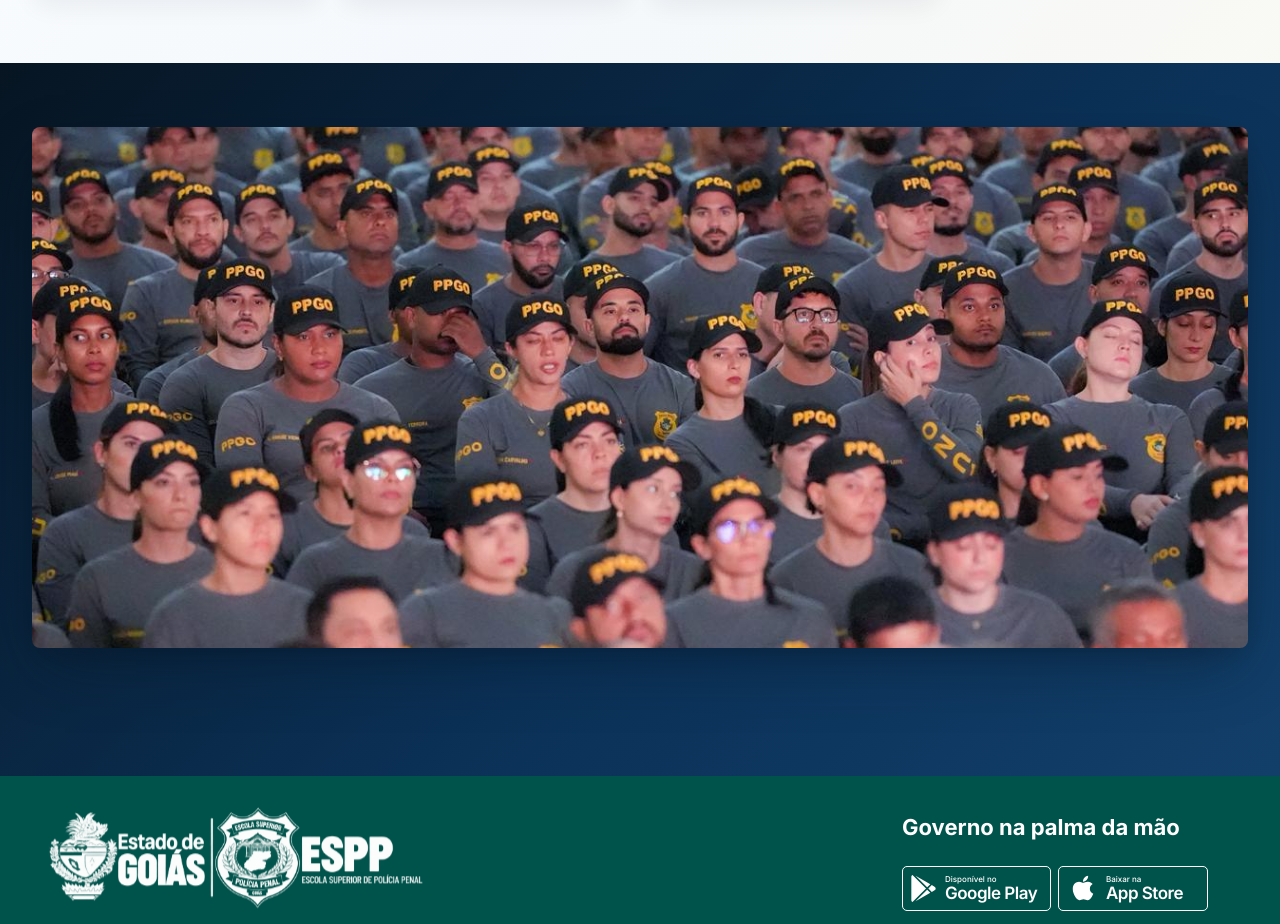
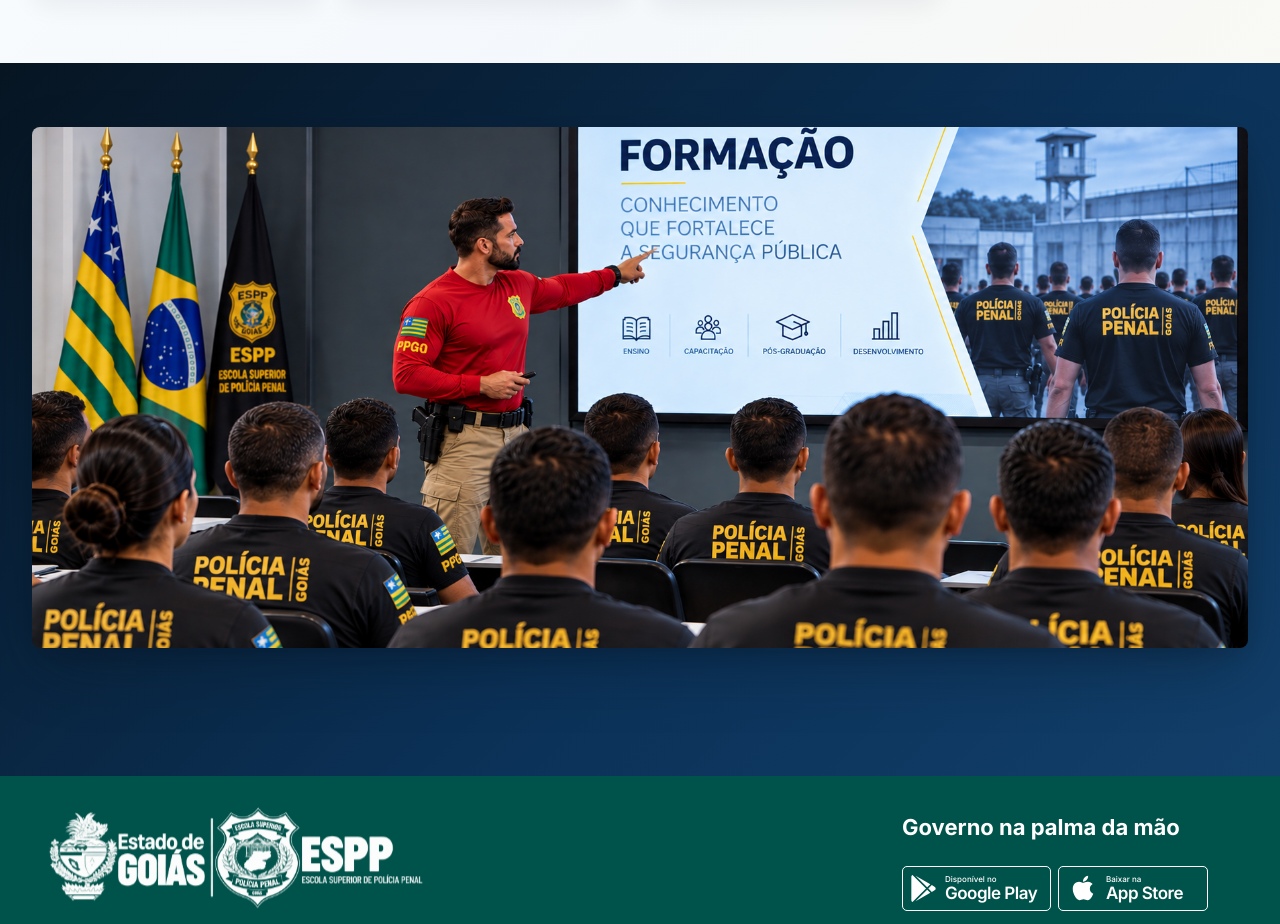
Before and after one commit to jhfmiguel/ppgo-espp-site, a Next.js app in the folder app/: page /formacao in a window 1280 px wide. Shown: the part 1263-2187 px from the top of the page. Built offline with nearby package versions, Linux system fonts and the light colour scheme.

Commit message:
ESPP 468 - atualiza fotografia da página de formação

```diff
--- a/app/components/eixos-formacao.tsx
+++ b/app/components/eixos-formacao.tsx
@@ -4,6 +4,8 @@ import { ArrowRight } from "lucide-react";
 import { formacao } from "@/content/site";
 import { Icon } from "@/components/ui/icon";
 import { PageHeader } from "@/components/ui/page-header";
+
+const IMAGEM_FORMACAO = "/images/formacao-espp.png";
 
 export function EixosFormacao() {
   return (
@@ -18,7 +20,7 @@ export function EixosFormacao() {
           })}
         </ul>
       </div>
-      <div className="formacao-faixa-degrade mt-14 w-full bg-[#071522] bg-[linear-gradient(135deg,#071522_0%,#0b3157_58%,#123f6a_100%)] pt-14 pb-24 text-white lg:mt-16 lg:pt-16 lg:pb-32"><div className="container-espp flex justify-center"><div className="relative aspect-21/9 w-full max-w-[1216px] overflow-hidden rounded-lg shadow-[0_24px_60px_-12px_rgba(7,21,34,0.42),0_8px_24px_-8px_rgba(7,21,34,0.28)]"><Image src={formacao.imagem.src} alt={formacao.imagem.alt} fill sizes="(min-width: 1280px) 1216px, 100vw" className="object-cover object-center" /></div></div></div>
+      <div className="formacao-faixa-degrade mt-14 w-full bg-[#071522] bg-[linear-gradient(135deg,#071522_0%,#0b3157_58%,#123f6a_100%)] pt-14 pb-24 text-white lg:mt-16 lg:pt-16 lg:pb-32"><div className="container-espp flex justify-center"><div className="relative aspect-21/9 w-full max-w-[1216px] overflow-hidden rounded-lg shadow-[0_24px_60px_-12px_rgba(7,21,34,0.42),0_8px_24px_-8px_rgba(7,21,34,0.28)]"><Image src={IMAGEM_FORMACAO} alt="Formação de policiais penais na Escola Superior de Polícia Penal de Goiás" fill sizes="(min-width: 1280px) 1216px, 100vw" className="object-cover object-center" priority /></div></div></div>
     </section>
   );
 }
```
